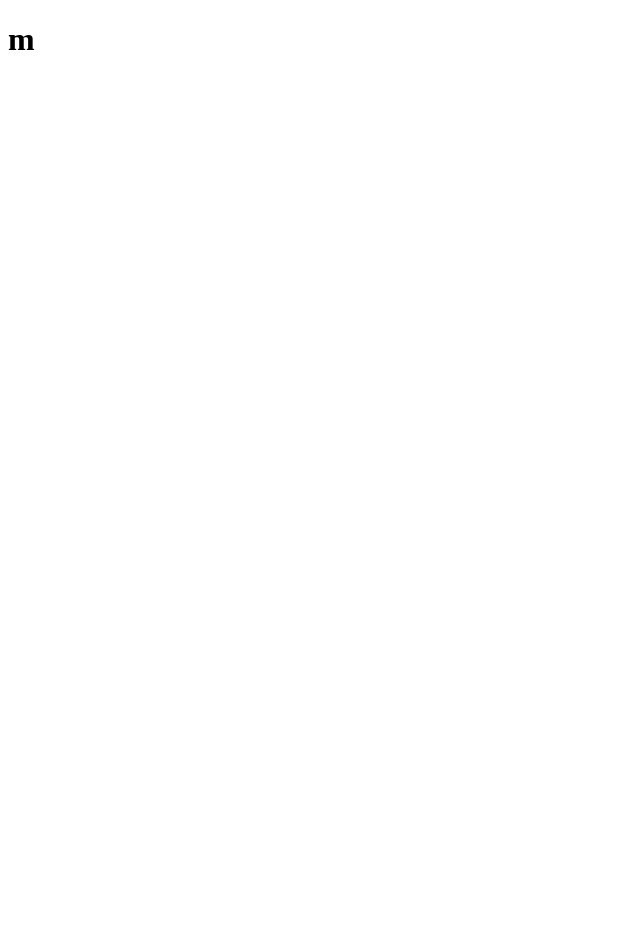
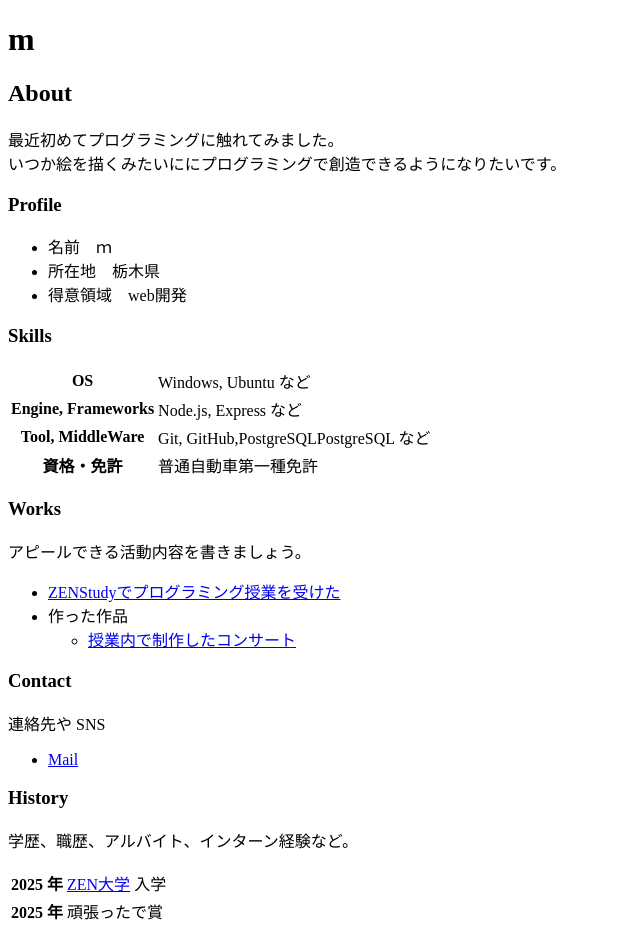
Before and after one commit to mmhh0/mmhh0.github.io, a plain HTML site: page index.html in a window 1280 px wide. Shown: the whole page, without its empty margins (0-640 px from the left). Before the commit the page ends 800 px from the top, so only its background shows below. Drawn offline with Linux system fonts and the light colour scheme.

Commit message:
Update index.html

```diff
--- a/index.html
+++ b/index.html
@@ -7,5 +7,71 @@
   </head>
   <body>
     <h1>m</h1>
+
+
+    <h2>About</h2>
+    <p>
+      最近初めてプログラミングに触れてみました。<br>
+      いつか絵を描くみたいににプログラミングで創造できるようになりたいです。
+    </p>
+
+    <h3>Profile</h3>
+    <ul>
+      <li>名前　ｍ</li>
+      <li>所在地　栃木県</li>
+      <li>得意領域　web開発</li>
+    </ul>
+
+    <h3>Skills</h3>
+    <table>
+      <tr>
+        <th>OS</th>
+        <td>Windows, Ubuntu など</td>
+      </tr>
+      <tr>
+        <th>Engine, Frameworks</th>
+        <td>Node.js, Express など</td>
+      </tr>
+      <tr>
+        <th>Tool, MiddleWare</th>
+        <td>Git, GitHub,PostgreSQLPostgreSQL など</td>
+      </tr>
+      <tr>
+        <th>資格・免許</th>
+        <td>普通自動車第一種免許</td>
+      </tr>
+    </table>
+
+    <h3>Works</h3>
+    <p>アピールできる活動内容を書きましょう。</p>
+    <ul>
+      <li><a href="https://www.nnn.ed.nico/">ZENStudyでプログラミング授業を受けた</a></li>
+      <li>
+        作った作品
+        <ul>
+          <li><a href="https://scratch.mit.edu/projects/1245481912//">授業内で制作したコンサート</a></li>
+        </ul>
+      </li>
+    </ul>
+
+    <h3>Contact</h3>
+    <p>連絡先や SNS </p>
+    <ul>
+      <li><a href="mailto:name@example.com">Mail</a></li>
+    </ul>
+
+    <h3>History</h3>
+    <p>学歴、職歴、アルバイト、インターン経験など。</p>
+    <table>
+      <tr>
+        <th>2025 年</th>
+        <td><a href="https://zen.ac.jp//">ZEN大学</a> 入学</td>
+      </tr>
+
+      <tr>
+        <th>2025 年</th>
+        <td>頑張ったで賞</td>
+      </tr>
+    </table>
   </body>
 </html>
```
